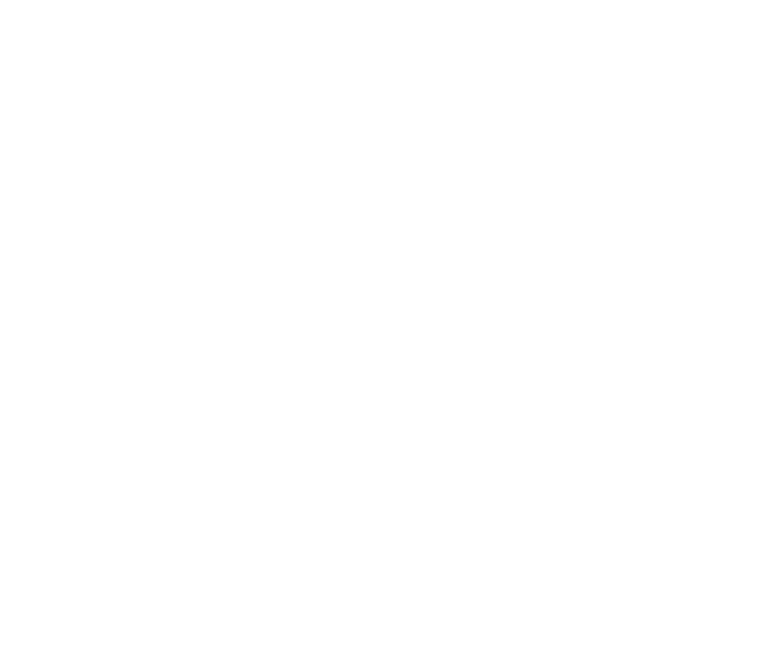
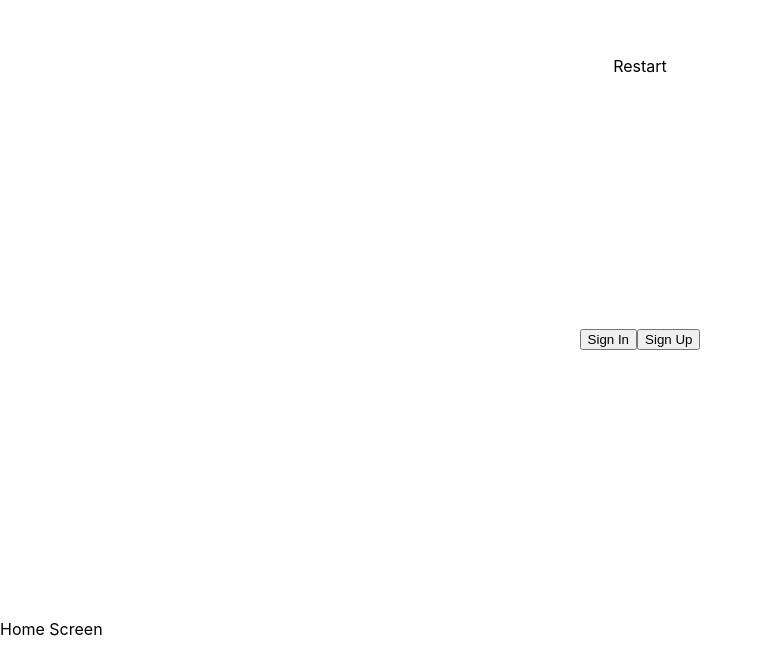
Before and after one commit to johnmuir2001/taskManager, a React (Create React App) app: page / in a window 1280 px wide. Shown: the part 197-852 px from the top of the page, without its empty margins (0-762 px from the left). Before the commit the page ends 800 px from the top, so only its background shows below. Built offline with nearby package versions, Linux system fonts and the light colour scheme.

Commit message:
appjs bug fix

```diff
--- a/src/App.css
+++ b/src/App.css
@@ -2,37 +2,31 @@
   text-align: center;
 }
 
-.App-logo {
-  height: 40vmin;
-  pointer-events: none;
+.navbar {
+  display: flex;
+  justify-content: space-evenly;
+  align-content: center;
+  width: 100vw;
+  height: 50px;
 }
 
-@media (prefers-reduced-motion: no-preference) {
-  .App-logo {
-    animation: App-logo-spin infinite 20s linear;
-  }
+a {
+  color: black;
+  text-decoration: none;
+}
+a:visited {
+  text-decoration: none;
+  color: black;
 }
 
-.App-header {
-  background-color: #282c34;
-  min-height: 100vh;
-  display: flex;
-  flex-direction: column;
-  align-items: center;
-  justify-content: center;
-  font-size: calc(10px + 2vmin);
-  color: white;
+.home {
+  height: auto;
 }
 
-.App-link {
-  color: #61dafb;
+.projects {
+  height: auto;
 }
 
-@keyframes App-logo-spin {
-  from {
-    transform: rotate(0deg);
-  }
-  to {
-    transform: rotate(360deg);
-  }
+.contact {
+  height: auto;
 }
--- a/src/App.js
+++ b/src/App.js
@@ -1,12 +1,23 @@
 import React from 'react';
-import logo from './logo.svg';
 import './App.css';
+import { BrowserRouter as Router, Route } from "react-router-dom";
+import Nav from "./Components/nav";
+import Login from "./Components/login";
+import Signup from "./Components/signup";
+import Back from './Components/return';
 
 function App() {
   return (
-    <div className="App">
-      {/* Shall we begin */}
-    </div>
+    <Router>
+      <div className="Back">
+      <Nav />
+      <Route exact path="/" component={Back} />
+      </div>
+      <div>
+      <Route path="/login" component={Login} />
+      <Route path="/signUp" component={Signup} />
+      </div>
+    </Router>
   );
 }
 
```
